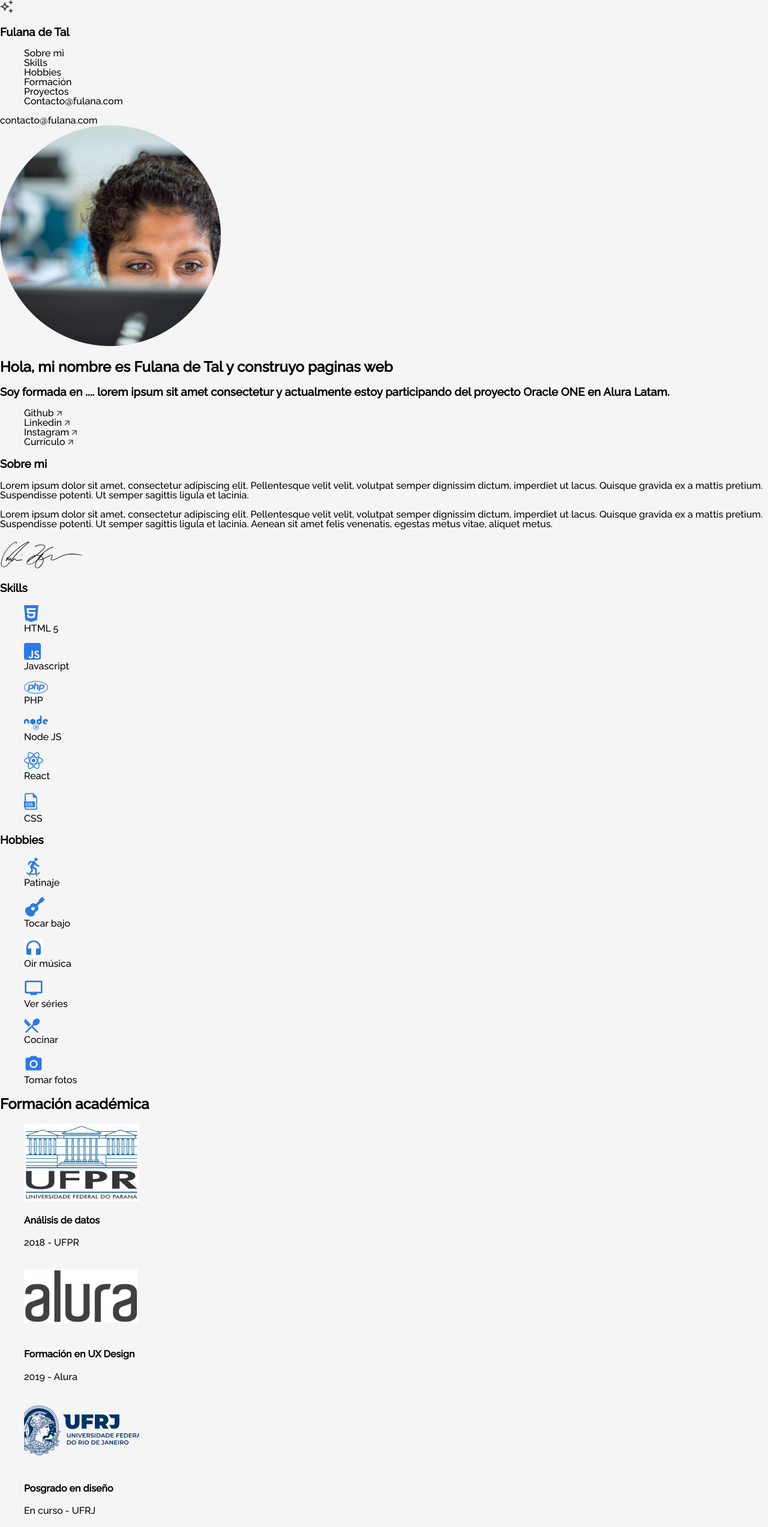
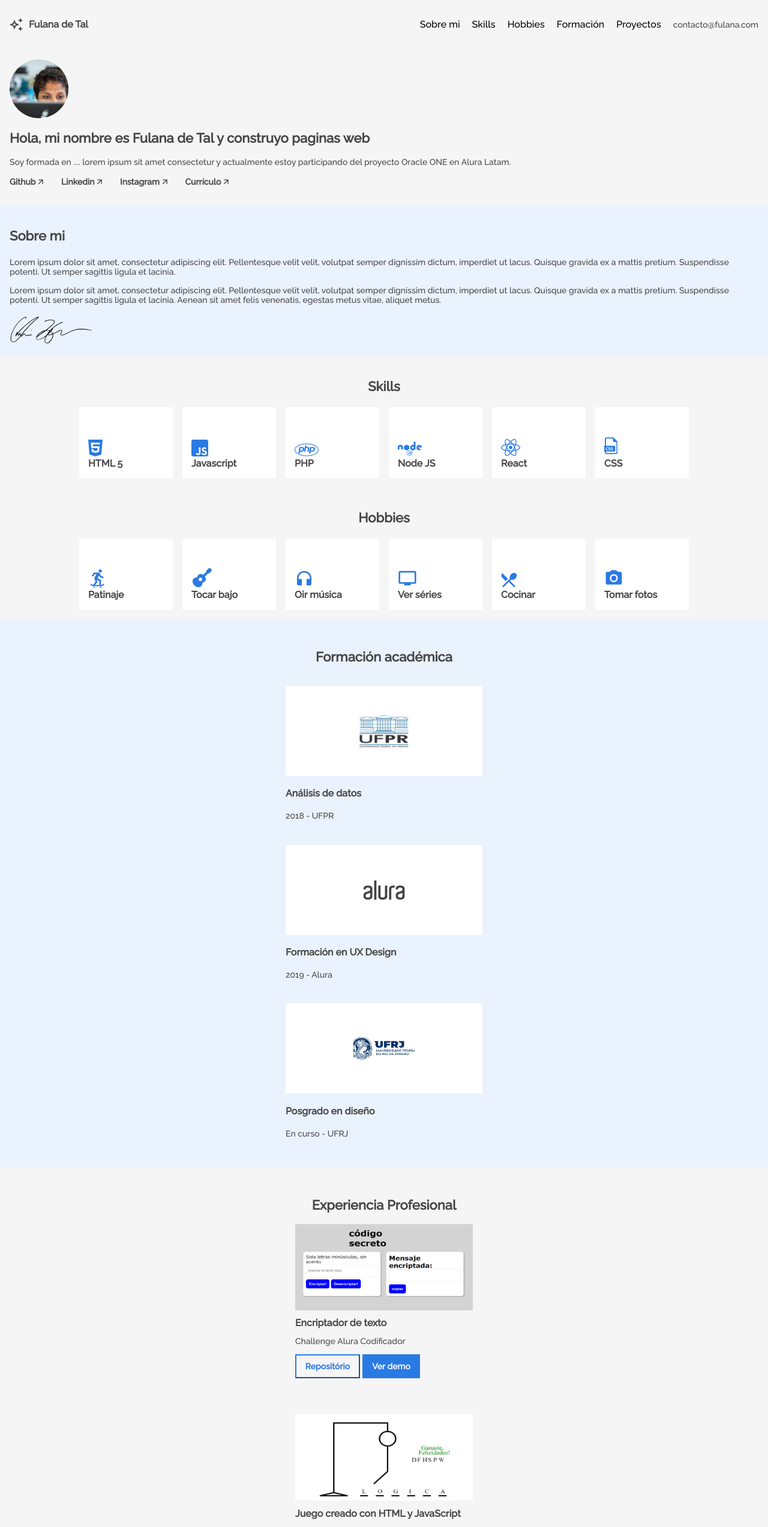
Before and after one commit to matias-pacheco/challenge-portafolio, a plain HTML site: page index.html in a window 1280 px wide. Shown: the top 2546 px of the page at 60% size. Drawn offline with Linux system fonts and the light colour scheme.

Commit message:
Actualización style.css

```diff
--- a/style.css
+++ b/style.css
@@ -18,6 +18,9 @@ body {
     margin: 0;
     padding: 0;
     line-height: 1;
+
+    /*Color de fuente*/
+    color: #464646;
 }
 ol, ul,li {
     list-style: none;
@@ -25,6 +28,28 @@ ol, ul,li {
 a{
     text-decoration: none;
     color: var(--cor-de-link);
+}
+
+/*----- Estilización de texto compartida en diferentes secciones ------*/
+/* Titulos Resaltados con mayor tamaño*/
+.titulo-en-comun{
+    font-size: 22px;
+    font-weight: 700;
+    line-height: 25.83px;
+}
+
+/* Parrafos */
+.texto-en-comun{
+    font-weight: 400;
+    font-size: 14px;
+    line-height: 16.44px;
+}
+
+.texto-resaltado{
+    font-family: Raleway;
+    font-size: 16px;
+    font-weight: 700;
+    line-height: 18.78px;
 }
 
 /*En este desafío nosostros gustaríamos que ustedes intentaran utilizar la metodología BEM.
@@ -39,74 +64,291 @@ con una interfaz de usuario compleja, y permite la reutilización del código ex
 Enlace de la documentación oficial!
 https://en.bem.info/methodology/quick-start/*/
 
-/*Sección Menu*/
-
+/*---------- S e c c i ó n    M e n u ----------*/
 section.menu{
-
+    display: flex;
+    justify-content: space-between;
+    padding: 16px;
 }
 
-/*Sección Title*/
-
-section.title{
-
+.menu__header{
+    display: flex;
+    align-items: center;
+    gap: 10px;
 }
 
-/*Sección About*/
-
-section.about{
-
+.menu__list{
+    display: none;
 }
 
-/*Sección Hobbies*/
+.menu__list__item:nth-child(6){
+    display: none;
+}
+
+.menu nav{
+    display: flex;
+    align-items: center;
+    gap: 20px;
+}
+
+.menu__list__item__contato a{
+    color: #464646;
+}
+
+/*---------- S e c c i ó n    T i t l e ----------*/
+section.title{
+    padding: 16px;
+}
+
+.title__profile{
+    width: 98px;
+}
+
+.title__network{
+    display: flex;
+    gap: 30px;
+    padding: 0;
+}
+
+.title__network__item a{
+    font-weight: 600;
+    font-size: 14px;
+    line-height: 16.44px;
+    color: #464646;
+}
+
+
+/*---------- S e c c i ó n    A b o u t ----------*/
+section.about{
+    background-color: #EAF2FD;
+    padding: 16px;
+}
+
+/*---------- S e c c i ó n    S k i l l s    &    S e c c i ó n    H o b b i e s ----------*/
+.seccion-iconos{
+    padding: 16px;
+}
+
+.titulo-iconos{
+    text-align: center;
+}
+
+.cajas-de-iconos{
+    display: flex;
+    gap: 16px;
+    flex-wrap: wrap;
+    justify-content: center;
+}
+
+.icono-caja{
+    background-color: #FFFFFF;
+    width: 156px;
+    height: 118px;
+    display: flex;
+    align-items: flex-end;
+}
+
+.icono-caja ul{
+    padding: 15px;
+    margin: 0;
+}
 
 section.hobbies{
 
 }
 
-/* Experiencia Académica*/
-
+/*---------- E x p e r i e n c i a    A c a d é m i c a ----------*/
 section.academic{
-
+    background-color: #EAF2FD;
+    padding: 32px;
 }
 
-/* experiencia*/
-
-section.experience{
-
+.academic__title{
+    text-align: center;
 }
 
-/*Contacto*/
+.academic__courses{
+    display: flex;
+    flex-direction: column;
+    align-items: center;
+    gap: 8px;
+}
+
+.academic__courses__list{
+    padding: 0;
+}
+
+.academic__courses__item__img{
+    background-color: white;
+    padding: 16px;
+    width: 296px;
+    height: 118px;
+    display: flex;
+    align-items: center;
+    justify-content: center;
+}
+
+.establecimiento1_img{
+    width: 84px;
+    height: 58px;
+}
+
+.establecimiento2_img{
+    width: 70px;
+    height: 48px;
+}
+
+.establecimiento3_img{
+    width: 102px;
+    height: 60px;
+}
+
+
+/*---------- E x p e r i e n c i a ----------*/
+section.experience{
+    /*display: flex;
+    flex-direction: column;
+    align-items: center;*/
+    padding-top: 32px;
+}
+
+.experience__section__title{
+    text-align: center;
+}
+
+.experience__box{
+    margin-bottom: 60px;
+    display: flex;
+    flex-direction: column;
+    align-items: center;
+}
+
+.experience__img{
+    width: 296px;
+    height: 144px;
+}
+
+.experience__info-container{
+    width: 296px;
+}
+
+.experience__title{
+    font-size: 16px;
+}
+
+.experience__text{
+    font-size: 14px;
+}
+
+.exp-boton{
+    width: 108px;
+    height: 40px;
+    color: #2A7AE4;
+    border-radius: 1px;
+    border-color: #2A7AE4;
+    /*padding: 12px, 16px, 12px, 16px;*/
+
+    background-color: var(--cor-de-fundo);
+    font-size: 14px;
+    font-weight: 600;
+    line-height: 16.44px;
+    font-family: 'Raleway';
+}
+
+.experience__botao--demo{
+    width: 96px;
+    border: none;
+    background-color: #2A7AE4;
+
+    color: var(--cor-de-fundo);
+}
+
+/*---------- C o n t a c t o ----------*/
 
 section.formcontato{
-
+    background-color: #EAF2FD;
+    padding: 32px;
 }
 
-/*footeer*/
+.formcontato__contacto{
+    width: 304px;
+    margin: 0 auto;
+}
+
+.formcontato--esquerda{
+    display: none;
+}
+
+.formcontato__form{
+    display: flex;
+    flex-direction: column;
+    gap: 30px;
+}
+
+.formcontato__input{
+    width: 296px;
+    height: 56px;
+    border-radius: 4px;
+    border: none;
+    padding: 0 15px;
+
+    font-size:16px;
+    font-weight: 400;
+    font-family: 'raleway';
+}
+
+.formcontato__textarea{
+    width: 296px;
+    height: 133px;
+    border-radius: 4px;
+    border: none;
+    padding: 22px 15px;
+
+    font-size: 16px;
+    font-weight: 400;
+    font-family: 'raleway';
+}
+
+.formcontato__botao{
+    width: 133px;
+    height: 40px;
+    background-color: #2A7AE4;
+    border: none;
+
+    color: var(--cor-de-fundo);
+    font-size: 14px;
+    font-weight: 600;
+    line-height: 16.44px;
+    font-family: 'raleway';
+}
+
+/* estilo texto */
+.formcontato__subtext{
+    font-family: Raleway;
+    font-size: 16px;
+    font-weight: 600;
+    line-height: 18.78px;
+}
+
+/*---------- F o o t e e r ----------*/
 
 section.footer{
+   padding: 32px;
+}
 
+.footer__rodape{
+    display: flex;
+    flex-direction: column;
+    align-items: center;
+}
+
+.footer__rodape p{
+    margin: 3px;
 }
 
 /* Vamos a desafiarnos trabajando con responsividad?
 Utiliza las referencias de los breakpoints @media abajo */
 
-
-/*Tablet*/
-@media (min-width: 768px) {
-
-/* Menú */
-
-/*title*/
-
-/*Skills*/
-
-/*Hobbies*/
-
-/*Formación Académica*/
-
-/*Experiencia Profesional*/
-
-}
 
 /*Mobile*/
 @media (min-width: 425px) {
@@ -130,3 +372,30 @@ Utiliza las referencias de los breakpoints @media abajo */
 /*Footer*/
 
 }
+
+
+
+/*Tablet*/
+@media (min-width: 768px) {
+
+    /* Menú */
+    .menu{
+        white-space: nowrap;
+    }
+
+    .menu__list{
+        display: flex;
+        gap: 20px;
+    }
+
+    /*title*/
+
+    /*Skills*/
+
+    /*Hobbies*/
+
+    /*Formación Académica*/
+
+    /*Experiencia Profesional*/
+
+    }
```
